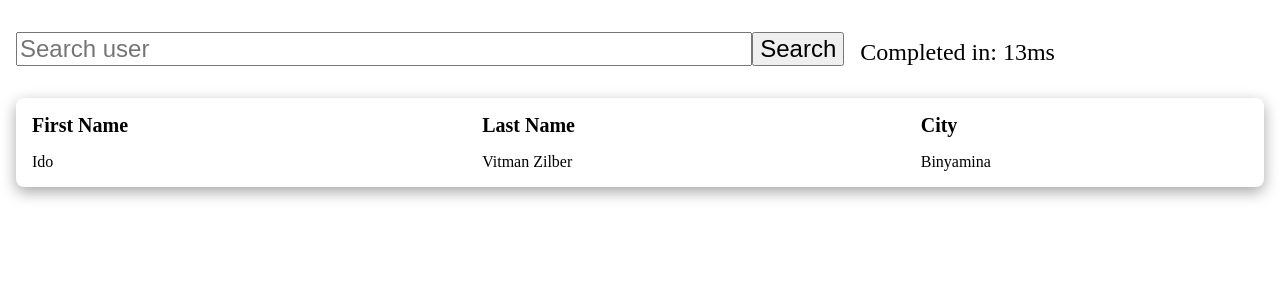
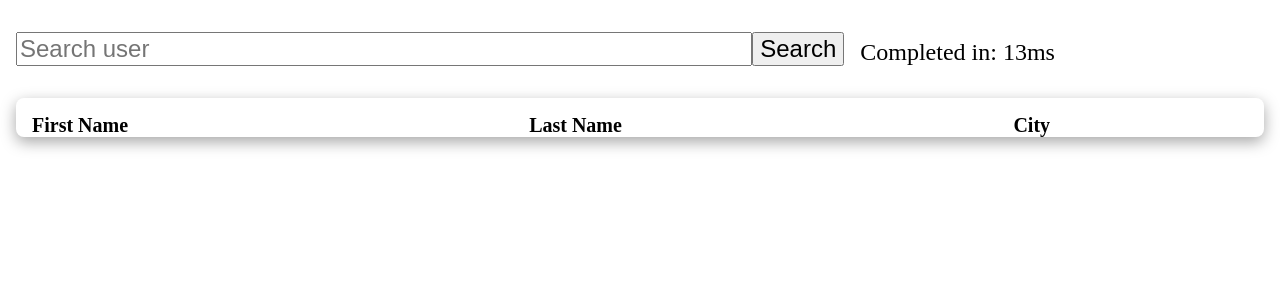
Before and after one commit to idogit123/user-search, a Next.js app in the folder user-search-frontend/: page / in a window 1280 px wide. Shown: the top 300 px of the page. Built offline with nearby package versions, Linux system fonts and the light colour scheme.

Commit message:
Create the UI
Make it possible to send query to backend and display the list of users received as a response.

```diff
--- a/user-search-frontend/src/app/page.tsx
+++ b/user-search-frontend/src/app/page.tsx
@@ -1,12 +1,17 @@
+"use client";
+
 import QuerySection from '@/components/QuerySection';
 import styles from './page.module.css'
 import SearchResults from '@/components/SearchResults';
+import { useState } from 'react';
 
 export default function Home() {
+  const [query, setQuery] = useState("")
+
   return (
     <main id={styles.main}>
-      <QuerySection />
-      <SearchResults />
+      <QuerySection setQuery={(newValue: string) => setQuery(newValue)} />
+      <SearchResults query={query} />
     </main>
   );
 }
--- a/user-search-frontend/src/components/QuerySection.tsx
+++ b/user-search-frontend/src/components/QuerySection.tsx
@@ -1,18 +1,10 @@
+"use client"
+
 import styles from '@/styles/querySection.module.css'
 
-async function testApi(formData: FormData) {
-    "use server";
-
-    const response = await fetch(
-        `http://localhost:8080/test?query=${formData.get('query')}`
-    )
-
-    console.log(await response.json())
-}
-
-export default function QuerySection()
+export default function QuerySection({ setQuery }: { setQuery: (newValue: string) => void})
 {
-    return <form id={styles.section} action={testApi} >
+    return <form id={styles.section} action={ (formData: FormData) => setQuery(formData.get('query') as string) } >
         <input id={styles.input} type="text" name="query" placeholder='Search user' />
         <button id={styles.button}>Search</button>
         <p id={styles.timer}>Completed in: <span>13</span>ms</p>
--- a/user-search-frontend/src/components/SearchResults.tsx
+++ b/user-search-frontend/src/components/SearchResults.tsx
@@ -1,7 +1,31 @@
 import styles from '@/styles/searchResults.module.css'
+import UserRow from './UserRow'
+import { useEffect, useState } from 'react'
+import { User } from '@/types/User'
 
-export default function SearchResults()
-{
+async function getUsers(query: string, setUsers: (users: User[]) => void) {
+  const response = await fetch(
+    `http://localhost:8080/users?query=${query}`
+  )
+
+  const users = (await response.json()) as User[]
+
+  setUsers( users )
+}
+
+export default function SearchResults(
+    { query }: { query: string }
+) {
+    const [users, setUsers] = useState<User[]>([])
+
+    useEffect(
+        () => {
+            if (query.length > 0)
+                getUsers(query, (users) => setUsers(users))
+        },
+        [query]
+    )
+
     return <table id={styles.table}>
         <tbody>
             <tr>
@@ -9,11 +33,9 @@ export default function SearchResults()
                 <th>Last Name</th>
                 <th>City</th>
             </tr>
-            <tr>
-                <td>Ido</td>
-                <td>Vitman Zilber</td>
-                <td>Binyamina</td>
-            </tr>
+            {users.map(
+                (user) => <UserRow user={user} />
+            )}
         </tbody>
     </table>
 }
--- /dev/null
+++ b/user-search-frontend/src/components/UserRow.tsx
@@ -0,0 +1,11 @@
+
+
+export default function ResultRow(
+    { user: {firstName, lastName, city} }: { user: {firstName: string, lastName: string, city: string} }
+) {
+    return  <tr>
+        <td>{firstName}</td>
+        <td>{lastName}</td>
+        <td>{city}</td>
+    </tr>
+}
```
